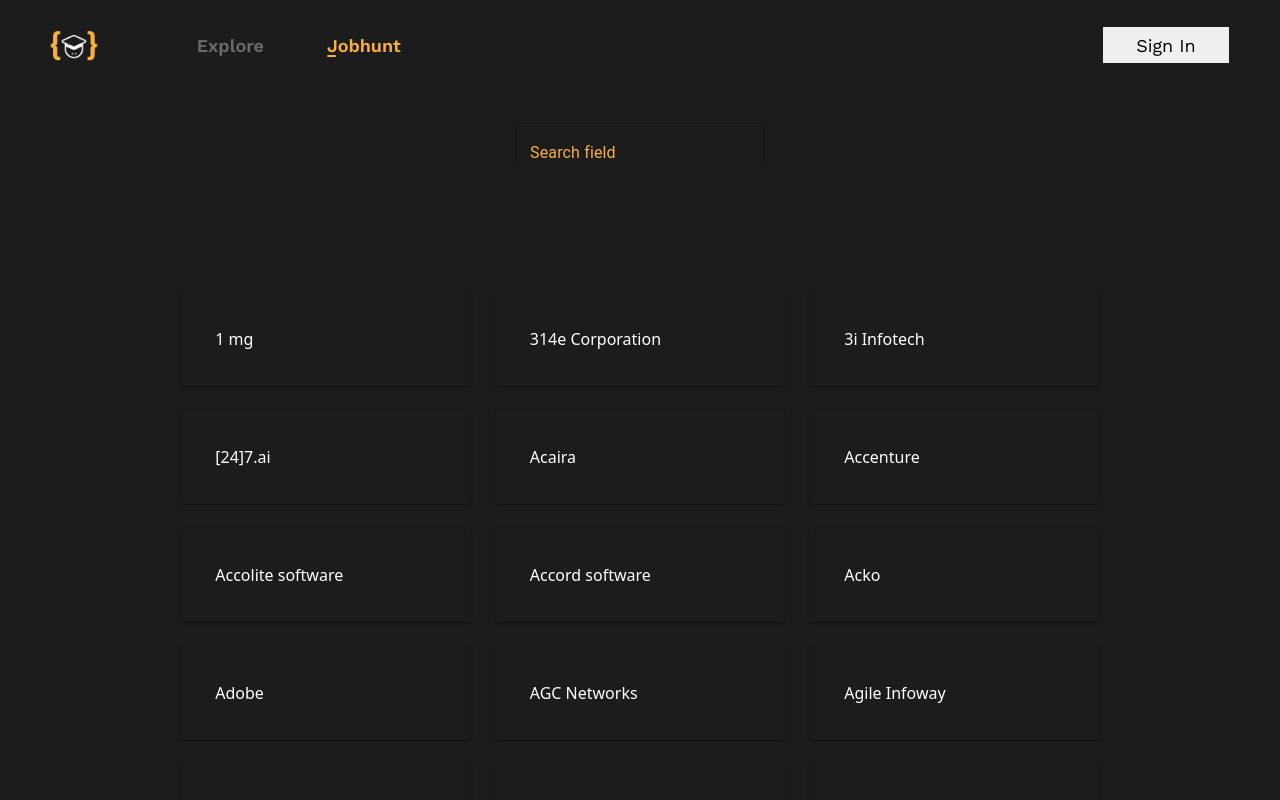
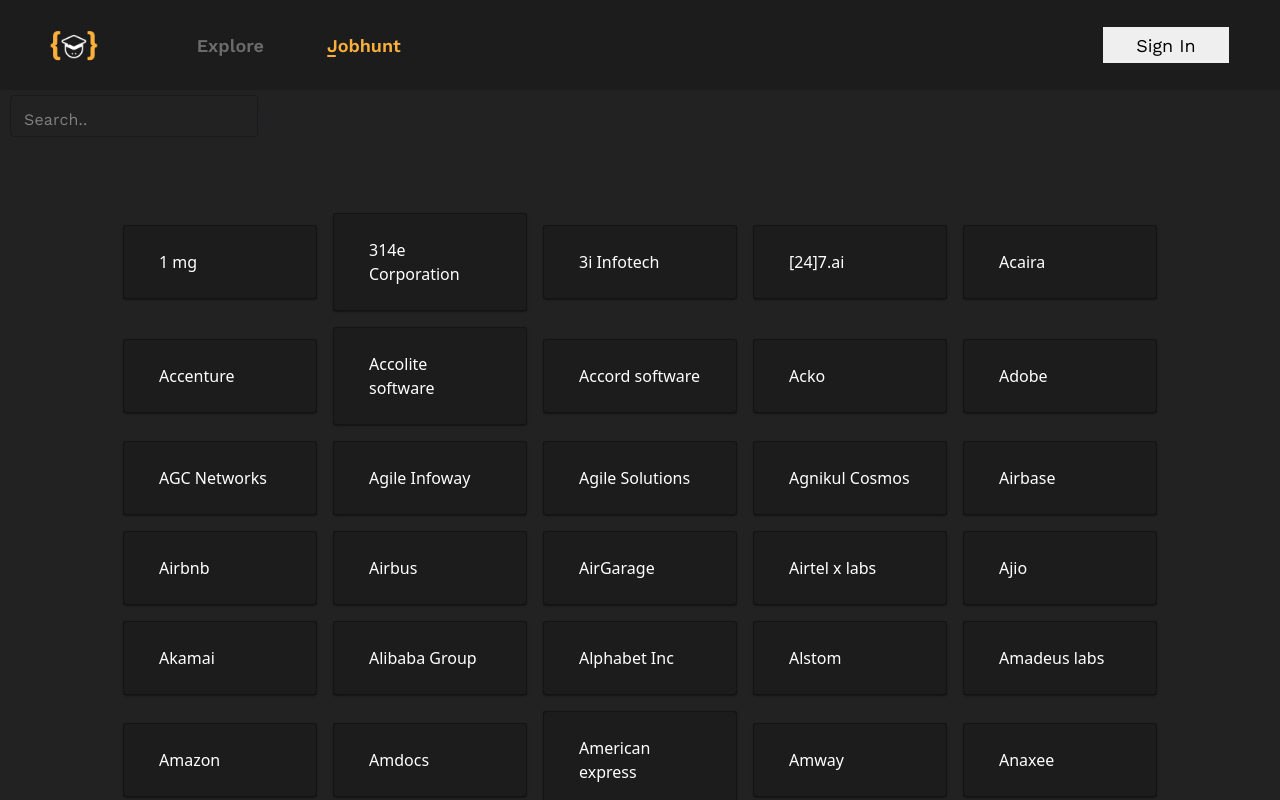
Before and after one commit to CSwala/CSwala-website, a React (Create React App) app: page /jobhunt in a window 1280 px wide. Shown: the top 800 px of the page. Built offline with nearby package versions, Linux system fonts and the light colour scheme; no server answers.

Commit message:
Patch (#111)
* Update portal.json

* Changes

```diff
--- a/public/portal.json
+++ b/public/portal.json
@@ -1140,18 +1140,10 @@
  "Link" : "https://www.inmobi.com/company/careers/"
 },
 {
- "Title" : "InMobi",
- "Link" : "https://www.inmobi.com/company/careers/"
-},
-{
  "Title" : "Innovaccer",
  "Link" : "https://innovaccer.com/careers/"
 },
 {
- "Title" : "Innovaccer",
- "Link" : "https://innovaccer.com/careers/"
-},
-{
  "Title" : "Intel",
  "Link" : "https://www.intel.com/content/www/us/en/jobs/jobs-at-intel.html"
 },
@@ -1168,10 +1160,6 @@
  "Link" : "https://www.intuit.com/careers/"
 },
 {
- "Title" : "Intuit",
- "Link" : "https://www.intuit.com/careers/"
-},
-{
  "Title" : "InVision",
  "Link" : "https://www.invisionapp.com/careers"
 },
@@ -1228,18 +1216,10 @@
  "Link" : "https://careers.jpmorgan.com/IN/en/home"
 },
 {
- "Title" : "JP Morgan",
- "Link" : "https://careers.jpmorgan.com/us/en/home"
-},
-{
  "Title" : "Jumbotail",
  "Link" : "https://jumbotail.com/careers/"
 },
 {
- "Title" : "Jumbotail",
- "Link" : "https://jumbotail.com/careers/"
-},
-{
  "Title" : "Junglee Games",
  "Link" : "https://www.jungleegames.com/grow.php"
 },
@@ -1248,10 +1228,6 @@
  "Link" : "https://www.juniper.net/us/en/company/careers/"
 },
 {
- "Title" : "Juniper networks",
- "Link" : "https://www.juniper.net/us/en/company/culture-careers.html"
-},
-{
  "Title" : "Jupiter money",
  "Link" : "https://jobs.lever.co/jupiter"
 },
@@ -1260,10 +1236,6 @@
  "Link" : "https://www.juspay.in/careers"
 },
 {
- "Title" : "Juspay",
- "Link" : "https://www.juspay.in/careers/"
-},
-{
  "Title" : "Kaleyra",
  "Link" : "https://www.kaleyra.com/careers/"
 },
@@ -1284,7 +1256,7 @@
  "Link" : "https://khatabook.com/hiring"
 },
 {
- "Title" : "khoros",
+ "Title" : "Khoros",
  "Link" : "https://khoros.com/about/careers"
 },
 {
@@ -1376,10 +1348,6 @@
  "Link" : "https://careers.makemytrip.com/"
 },
 {
- "Title" : "MakeMyTrip",
- "Link" : "https://careers.makemytrip.com/"
-},
-{
  "Title" : "Mantech International",
  "Link" : "https://www.mantech.com/careers"
 },
@@ -1396,18 +1364,10 @@
  "Link" : "https://careers.masterclass.com"
 },
 {
- "Title" : "Mastercard",
- "Link" : "https://www.mastercard.us/en-us/vision/who-we-are/careers.html"
-},
-{
  "Title" : "Mathworks",
  "Link" : "https://in.mathworks.com/company/jobs/opportunities.html"
 },
 {
- "Title" : "Mathworks",
- "Link" : "https://in.mathworks.com/company/jobs/opportunities.html"
-},
-{
  "Title" : "Maven Workforce",
  "Link" : "https://www.mavenworkforce.com/jobs"
 },
@@ -1717,10 +1677,6 @@
 },
 {
  "Title" : "Paypal",
- "Link" : "https://www.paypal.com/in/webapps/mpp/jobs"
-},
-{
- "Title" : "Paypal",
  "Link" : "https://www.paypal.com/us/webapps/mpp/jobs/students-and-grads/internships"
 },
 {
@@ -1736,10 +1692,6 @@
  "Link" : "https://payu.in/careers"
 },
 {
- "Title" : "PayU",
- "Link" : "https://payu.in/careers"
-},
-{
  "Title" : "Pegasystems",
  "Link" : "https://www.pega.com/about/careers"
 },
@@ -1748,10 +1700,6 @@
  "Link" : "https://www.peoplestrong.com/careers/"
 },
 {
- "Title" : "persistent systems",
- "Link" : "https://www.persistent.com/careers/"
-},
-{
  "Title" : "Persistent",
  "Link" : "https://www.persistent.com/careers/"
 },
@@ -1760,26 +1708,14 @@
  "Link" : "https://pharmeasy.in/careers/"
 },
 {
- "Title" : "PharmEasy",
- "Link" : "https://pharmeasy.in/careers/"
-},
-{
  "Title" : "Philips",
  "Link" : "https://www.careers.philips.com/global/en"
 },
 {
- "Title" : "Phillips",
- "Link" : "https://www.careers.philips.com/professional/in/en"
-},
-{
  "Title" : "Phonepe",
  "Link" : "https://www.phonepe.com/careers/"
 },
 {
- "Title" : "PhonePe",
- "Link" : "https://www.phonepe.com/careers/"
-},
-{
  "Title" : "PixelCrayons",
  "Link" : "https://www.pixelcrayons.com/"
 },
@@ -1789,10 +1725,6 @@
 },
 {
  "Title" : "Playment",
- "Link" : "https://playment.io/careers"
-},
-{
- "Title" : "Playment",
  "Link" : "https://www.playment.io/careers"
 },
 {
@@ -1800,10 +1732,6 @@
  "Link" : "https://www.plintron.com/en/career"
 },
 {
- "Title" : "postman",
- "Link" : "https://www.postman.com/company/careers/"
-},
-{
  "Title" : "Postman",
  "Link" : "https://www.postman.com/company/careers/"
 },
@@ -1816,7 +1744,7 @@
  "Link" : "https://practo.app.param.ai/jobs/"
 },
 {
- "Title" : "priceline",
+ "Title" : "Priceline",
  "Link" : "https://careers.priceline.com/search"
 },
 {
@@ -1868,10 +1796,6 @@
  "Link" : "https://www.qualcomm.com/company/careers"
 },
 {
- "Title" : "Qualcomm",
- "Link" : "https://www.qualcomm.com/company/careers"
-},
-{
  "Title" : "Quikr",
  "Link" : "https://www.quikr.com/html/jobs.php"
 },
@@ -1892,14 +1816,6 @@
  "Link" : "https://razorpay.com/jobs/"
 },
 {
- "Title" : "Razorpay",
- "Link" : "https://razorpay.com/jobs/"
-},
-{
- "Title" : "Red hat",
- "Link" : "https://www.redhat.com/en/jobs"
-},
-{
  "Title" : "RedHat",
  "Link" : "https://www.redhat.com/en/jobs"
 },
@@ -1928,10 +1844,6 @@
  "Link" : "https://www.rivigo.com/careers/"
 },
 {
- "Title" : "Rivigo",
- "Link" : "https://www.rivigo.com/careers/"
-},
-{
  "Title" : "Rocket Companies",
  "Link" : "https://www.myrocketcareer.com/"
 },
@@ -1944,10 +1856,6 @@
  "Link" : "https://www.rubrik.com/company/careers"
 },
 {
- "Title" : "Rubrik",
- "Link" : "https://www.rubrik.com/en/company/careers"
-},
-{
  "Title" : "Rupeek",
  "Link" : "https://www.rivigo.com/careers/"
 },
@@ -1965,33 +1873,17 @@
 },
 {
  "Title" : "Salesforce",
- "Link" : "https://www.salesforce.com/"
-},
-{
- "Title" : "Salesforce",
  "Link" : "https://www.salesforce.com/company/careers/"
-},
-{
- "Title" : "Salesforce",
- "Link" : "https://www.salesforce.com/in/company/careers/rdr/"
 },
 {
  "Title" : "Samsung",
  "Link" : "https://www.samsung.com/in/about-us/careers/"
 },
 {
- "Title" : "Samsung",
- "Link" : "https://www.samsung.com/in/aboutsamsung/careers/careers-center/"
-},
-{
  "Title" : "SAP",
  "Link" : "https://jobs.sap.com/"
 },
 {
- "Title" : "SAP",
- "Link" : "https://www.sap.com/india/about/careers.html"
-},
-{
  "Title" : "Sapphire Solutions",
  "Link" : "https://www.sapphiresolutions.net/careers"
 },
@@ -2032,26 +1924,14 @@
  "Link" : "https://careers.shaadi.com/"
 },
 {
- "Title" : "Shaadi.com",
- "Link" : "https://www.naukri.com/"
-},
-{
  "Title" : "ShareChat",
  "Link" : "https://sharechat.com/careers"
 },
 {
- "Title" : "ShareChat",
- "Link" : "https://we.sharechat.com/careers"
-},
-{
  "Title" : "Shell",
  "Link" : "https://www.shell.com/careers.html"
 },
 {
- "Title" : "Shell",
- "Link" : "https://www.shell.com/careers.html"
-},
-{
  "Title" : "Shipsy",
  "Link" : "https://shipsy.io/career/"
 },
@@ -2069,10 +1949,6 @@
 },
 {
  "Title" : "Siemens",
- "Link" : "https://new.siemens.com/global/en/company/jobs/our-locations/india.html"
-},
-{
- "Title" : "Siemens",
  "Link" : "https://new.siemens.com/global/en/company/jobs/search-careers.html"
 },
 {
@@ -2160,14 +2036,6 @@
  "Link" : "https://www.sprinklr.com/careers"
 },
 {
- "Title" : "Sprinklr",
- "Link" : "https://www.sprinklr.com/careers/"
-},
-{
- "Title" : "Squadstack",
- "Link" : "https://www.squadstack.com/careers/"
-},
-{
  "Title" : "SquadStack",
  "Link" : "https://www.squadstack.com/careers/"
 },
@@ -2200,10 +2068,6 @@
  "Link" : "https://careers.swiggy.com/"
 },
 {
- "Title" : "Swiggy",
- "Link" : "https://careers.swiggy.com/#/"
-},
-{
  "Title" : "Syberry",
  "Link" : "https://www.syberry.com/company/our-team"
 },
@@ -2220,10 +2084,6 @@
  "Link" : "https://www.synopsys.com/careers.html"
 },
 {
- "Title" : "Synopsys",
- "Link" : "https://www.synopsys.com/careers.html"
-},
-{
  "Title" : "Syntel",
  "Link" : "https://www.atos-syntel.net/careers"
 },
@@ -2264,22 +2124,10 @@
  "Link" : "https://careers.te.com/"
 },
 {
- "Title" : "Techment",
- "Link" : "https://www.techment.com/software-companies-in-chhattisgarh/"
-},
-{
- "Title" : "Techment",
- "Link" : "https://www.techment.com/software-companies-in-chhattisgarh/"
-},
-{
  "Title" : "TEK Systems",
  "Link" : "https://www.teksystems.com/en-in/careers"
 },
 {
- "Title" : "Tekion corp",
- "Link" : "https://tekion.com/careers"
-},
-{
  "Title" : "Tekion",
  "Link" : "https://tekion.com/careers"
 },
@@ -2296,10 +2144,6 @@
  "Link" : "https://www.tesla.com/about"
 },
 {
- "Title" : "Tesla",
- "Link" : "https://www.tesla.com/careers"
-},
-{
  "Title" : "texas instruments",
  "Link" : "https://careers.ti.com/"
 },
@@ -2312,12 +2156,8 @@
  "Link" : "https://www.thoughtspot.com/careers-listing"
 },
 {
- "Title" : "thoughtWorks",
+ "Title" : "ThoughtWorks",
  "Link" : "https://www.thoughtworks.com/careers/jobs"
-},
-{
- "Title" : "ThoughtWorks",
- "Link" : "https://www.thoughtworks.com/careers/us"
 },
 {
  "Title" : "Times Internet",
@@ -2336,10 +2176,6 @@
  "Link" : "https://www.toptal.com/careers"
 },
 {
- "Title" : "tower research capital",
- "Link" : "https://www.tower-research.com/positions"
-},
-{
  "Title" : "Tower Research",
  "Link" : "https://www.tower-research.com/positions"
 },
@@ -2360,10 +2196,6 @@
  "Link" : "https://www.trigyn.com/job/etl-developer-data-engineer"
 },
 {
- "Title" : "turvo",
- "Link" : "https://turvo.com/careers/"
-},
-{
  "Title" : "Turvo",
  "Link" : "https://turvo.com/careers/"
 },
@@ -2372,26 +2204,14 @@
  "Link" : "https://www.twilio.com/company/jobs"
 },
 {
- "Title" : "Twilio",
- "Link" : "https://www.twilio.com/company/jobs"
-},
-{
  "Title" : "Twitter",
  "Link" : "https://careers.twitter.com/"
 },
 {
- "Title" : "Twitter",
- "Link" : "https://careers.twitter.com/"
-},
-{
  "Title" : "Uber",
  "Link" : "https://www.uber.com/us/en/careers/"
 },
 {
- "Title" : "Uber",
- "Link" : "https://www.uber.com/us/en/careers/"
-},
-{
  "Title" : "Ubique Systems",
  "Link" : "https://www.ubique-systems.com/ubq-current-opening.php"
 },
@@ -2400,28 +2220,16 @@
  "Link" : "https://www.ubisoft.com/en-us/company/careers"
 },
 {
- "Title" : "Ubisoft",
- "Link" : "https://www.ubisoft.com/en-us/company/careers/working-at-ubisoft"
-},
-{
  "Title" : "Udaan",
  "Link" : "https://careers.udaan.com/"
 },
 {
- "Title" : "Udaan",
- "Link" : "https://careers.udaan.com/#!/"
-},
-{
  "Title" : "Ultimate software",
  "Link" : "https://www.ukg.com/careers"
 },
 {
- "Title" : "unacadamy",
+ "Title" : "Unacadamy",
  "Link" : "https://unacademy.com/careers"
-},
-{
- "Title" : "Unacademy",
- "Link" : "https://apply.workable.com/unacademy/"
 },
 {
  "Title" : "Unicommerce",
@@ -2452,10 +2260,6 @@
  "Link" : "https://careers.urbancompany.com/ "
 },
 {
- "Title" : "Urban Company",
- "Link" : "https://careers.urbancompany.com/"
-},
-{
  "Title" : "Urban Ladder",
  "Link" : "https://www.urbanladder.com/careers#undefined"
 },
@@ -2488,14 +2292,6 @@
  "Link" : "https://www.visa.co.in/careers.html"
 },
 {
- "Title" : "Visa",
- "Link" : "https://www.visa.co.in/careers.html"
-},
-{
- "Title" : "Vmware",
- "Link" : "https://careers.vmware.com/main/"
-},
-{
  "Title" : "VMware",
  "Link" : "https://careers.vmware.com/main/"
 },
@@ -2504,10 +2300,6 @@
  "Link" : "https://vogo.in/careers/"
 },
 {
- "Title" : "Vogo",
- "Link" : "https://vogo.in/careers/"
-},
-{
  "Title" : "Vokal",
  "Link" : "https://www.vokal.io/careers"
 },
@@ -2520,10 +2312,6 @@
  "Link" : "https://careers.walmart.com/"
 },
 {
- "Title" : "Walmart",
- "Link" : "https://careers.walmart.com/technology"
-},
-{
  "Title" : "Warner Bros.",
  "Link" : "https://warnermediacareers.com/warner-bros-jobs"
 },
@@ -2544,10 +2332,6 @@
  "Link" : "https://jobs.westerndigital.com/"
 },
 {
- "Title" : "Western Digital",
- "Link" : "https://jobs.westerndigital.com/"
-},
-{
  "Title" : "Whatfix",
  "Link" : "https://whatfix.com/careers/"
 },
@@ -2564,15 +2348,11 @@
  "Link" : "https://wooqer.com/careers/"
 },
 {
- "Title" : "World Quant",
- "Link" : "https://www.weareworldquant.com/en/careers/"
-},
-{
  "Title" : "World Wide Technology",
  "Link" : "https://www.wwt.com/about/careers"
 },
 {
- "Title" : "worldQuant",
+ "Title" : "WorldQuant",
  "Link" : "https://www.worldquant.com/careers/"
 },
 {
@@ -2660,6 +2440,7 @@
  "Link" : "https://jobs.zs.com/all/jobs"
 },
 {
- "Title" : "Zynga",	"Link" : "https://www.zynga.com/jobs/careers/"
+ "Title" : "Zynga",
+ "Link" : "https://www.zynga.com/jobs/careers/"
 }
 ]
--- a/src/pages/JobHunt/Jobhunt.css
+++ b/src/pages/JobHunt/Jobhunt.css
@@ -1,12 +1,16 @@
 .MuiFormLabel-root.Mui-focused {
-    color: #fbb03b !important;
+    color: grey !important;
+    font-size: 0rem;
+
 }
 
 .MuiOutlinedInput-root.Mui-focused .MuiOutlinedInput-notchedOutline {
-    border-color: #fbb03b !important;
+    border-color: grey !important;
     margin:2.5rem 0;
+
 }
 .MuiInputBase-root{
-    font-size: 1rem;
-    color: #fbb03b !important;
+    font-size: 2.5rem 0;
+    color: grey !important;
+    border-color: grey !important;
 }
--- a/src/pages/JobHunt/Jobhunt.js
+++ b/src/pages/JobHunt/Jobhunt.js
@@ -9,35 +9,42 @@
 } from "@material-ui/core";
 import "./Jobhunt.css"
 
-const useStyles = makeStyles({
-  gridContainer:{
-      display:"flex",
+
+
+
+
+const useStyles = makeStyles((theme) => ({
+    gridContainer:{
+      display:"gridContainer",
+      background:"#222222",
       justifyContent:"center",
       alignItems:"center",
-      padding: 35,
+      padding: 10,
     },
-    paper: {
-     padding: 35,
+  paper: {
+    padding: theme.spacing(3),
     textAlign: "left",
     color: "white",
     background: "#1C1C1C",
-    display: "grid",
+    border: "1px solid rgba(0, 0, 0, 0.3)",
+    display: "grid ,",
     justifyItems: "flex-start",
     alignItems: "center",
     paddingLeft: 35,
     paddingRight: 35,
     overflow: "hidden",
     "&:hover": {
-      background: "#fbb03b",
+      background: "#1a1a1a",
     },
+  },
 
-    },
-    innerGrid:{
-      margin:12,
+
+  innerGrid:{
+      margin:8,
       backgroundColor:"#1C1C1C"
     },
     jobhunt:{
-      background:"#1C1C1C",
+      background:"#222222",
     },
     form:{
       width: "200px",
@@ -47,12 +54,21 @@
       textDecoration:"none"
     },
   formLabel: {
-    color: "#fbb03b!important",
+
+    color: "grey !important",
     fontSize: "1rem",
-    borderColor: "#fbb03b"
+    borderColor: "white",
+    lineHeight: 0,
+    fontFamily: '"Work Sans", bold',
+
+    boxOrient: "vertical",
+    textOverflow: "ellipsis",
+
+    wordBreak: "break-all",
   },
 
-})
+
+}));
 
 
 
@@ -84,23 +100,24 @@
       setNewSearch(e.target.value)
       const filtered = filter.filter((item) => item.Title.toLowerCase().includes(search.toLowerCase()))
       setFilter(filtered)
+
     }
 
 
   return (
     <div className={classes.jobhunt}>
-      <div className={(classes.form, classes.gridContainer)} >
-        <TextField sx={{ input: { color: '#fbb03b' } }} InputLabelProps={{
-          className: classes.formLabel
-        }}id="outlined-basic" onChange={handleChange} label="Search field" variant="outlined"/>
+      <div className={(classes.form, classes.gridContainer)}>
+        <TextField sx={{ input: { color: 'grey' } }}
+        InputLabelProps={{className: classes.formLabel}}
+        id="outlined-basic" onChange={handleChange} label="Search.." variant="outlined"/>/>
      </div>
 
 
-      <Box py={6} px={3}>
-        <Grid container className={classes.gridContainer} rowSpacing={1} columnSpacing={{ xs: 1, sm: 2, md: 3 }}>
+      <Box py={6} px={6}>
+        <Grid container className={classes.gridContainer} rowSpacing={1} columnSpacing={{ xs: 1, sm: 2, md: 3}}>
         {
           filter && filter.length > 0 && filter.map((item) =>
-          <Grid className={classes.innerGrid} item xs={6} sm={3}>
+          <Grid className={classes.innerGrid} item xs={2} sm={2}>
             <a href={item.Link} className={classes.link}><Paper className={classes.paper}>{item.Title}</Paper></a>
           </Grid>
 
```
